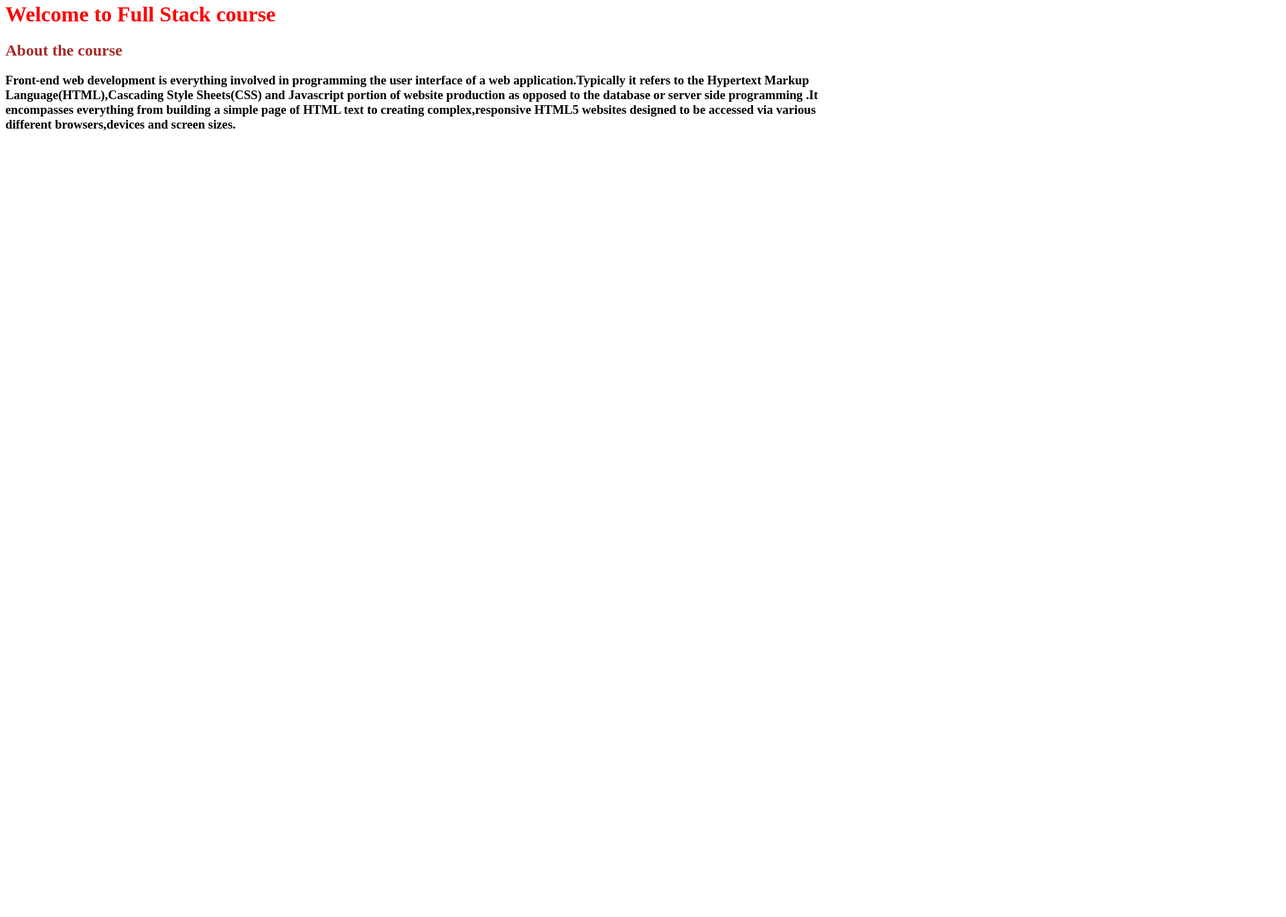
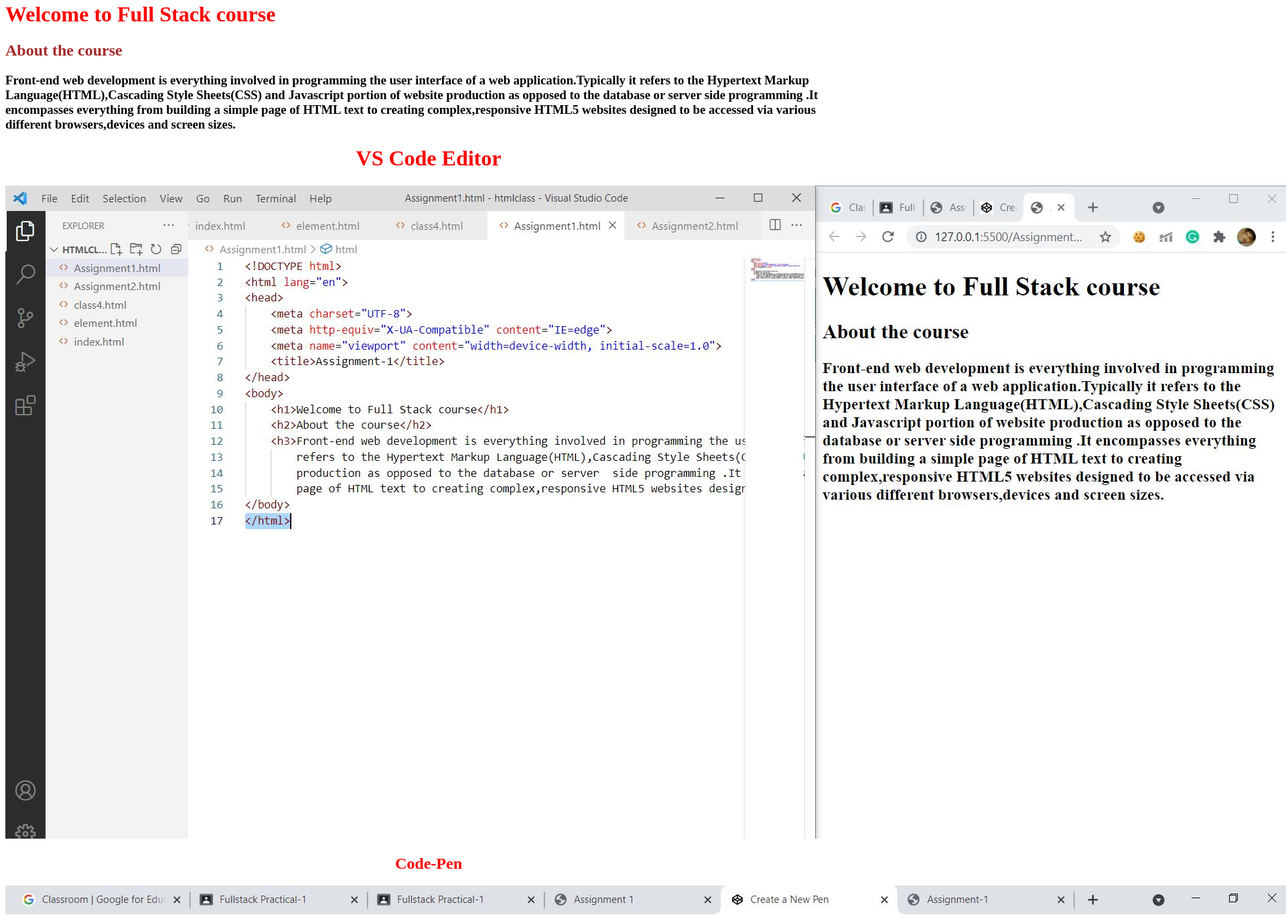
Before and after one commit to palakbansal11112002/ASSIGNMENT-1, a plain HTML site: page index.html in a window 1280 px wide. Shown: the part 18-1387 px from the top of the page at 67% size, 1920 px wide, since content can reach past the window. Before the commit the page ends 800 px from the top, so only its background shows below. Drawn offline with Linux system fonts and the light colour scheme.

Commit message:
final commit

```diff
--- a/index.html
+++ b/index.html
@@ -13,5 +13,7 @@
         refers to the Hypertext Markup Language(HTML),Cascading Style Sheets(CSS) and Javascript portion of website
         production as opposed to the database or server  side programming .It encompasses everything from building a simple
         page of HTML text to creating complex,responsive HTML5 websites designed to be accessed via various different browsers,devices and screen sizes.</h3>
+        <h1 style="text-align: center;color:red">VS Code Editor</h1><img src="./FULL_STACK A.JPG" alt="">
+        <h2 style="text-align: center;color: red;">Code-Pen</h2><img src="./FULL_ STACK B.JPG" alt="">
 </body>
 </html>
```
Also changed, not shown: FULL_ STACK B.JPG (added), FULL_STACK A.JPG (added).
